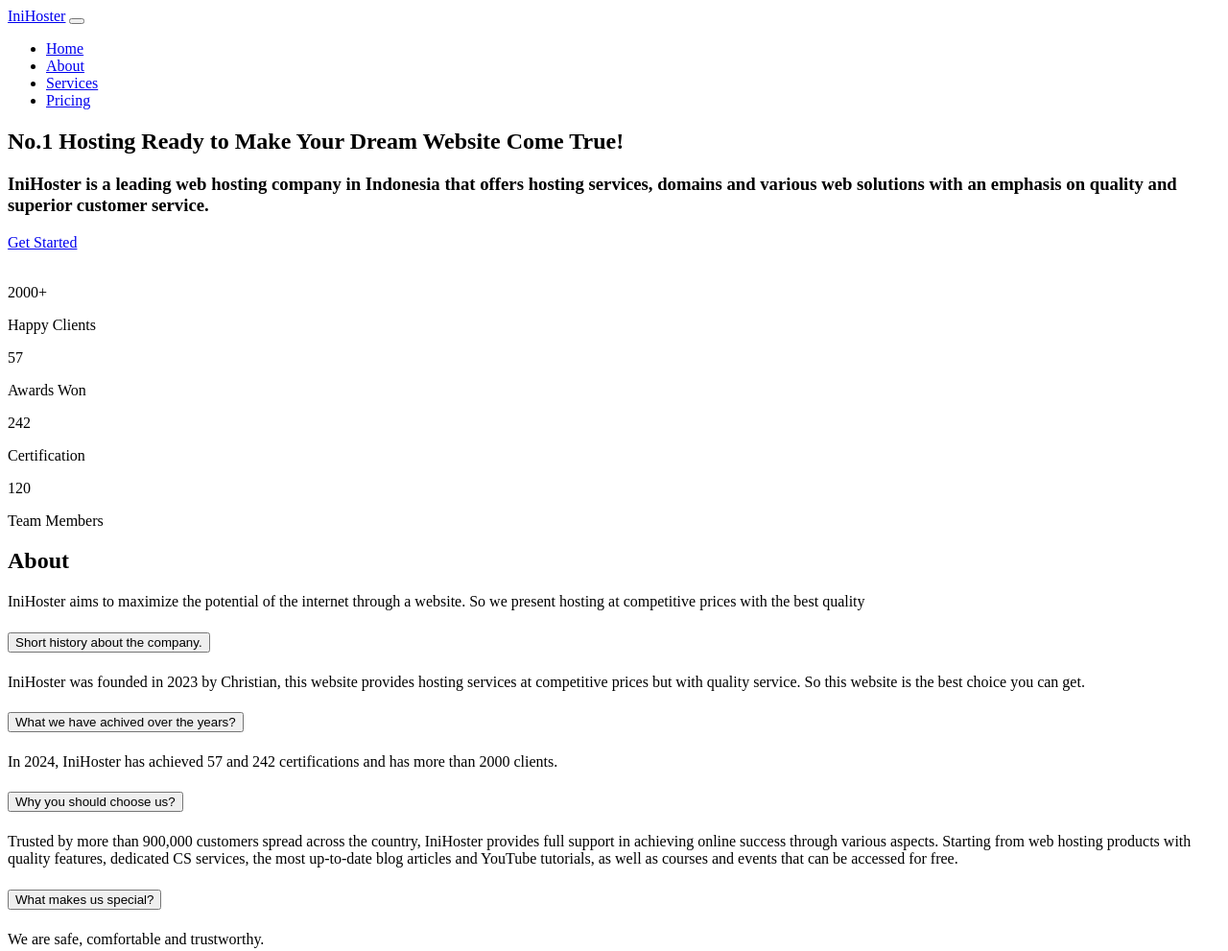
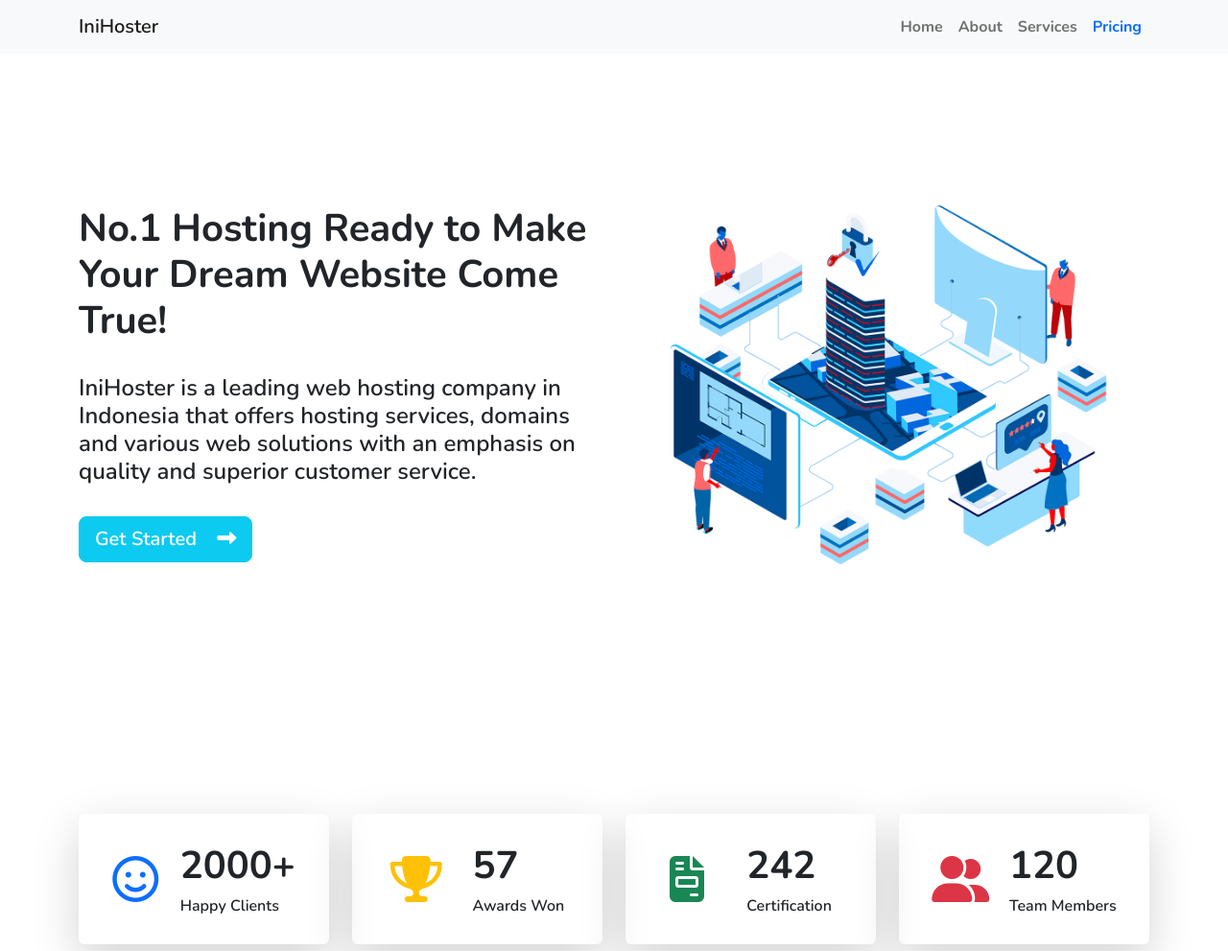
Before and after one commit to ifs21028-itdel/Praktikum6, a plain HTML site: page index.html in a window 1280 px wide. Shown: the top 991 px of the page at 96% size. Drawn offline with nearby package versions, Linux system fonts and the light colour scheme; the site is published under a folder, as on GitHub Pages, so addresses that start at the root find nothing.

Commit message:
index.html

```diff
--- a/index.html
+++ b/index.html
@@ -8,16 +8,16 @@
 <title>PABWE - INIHOSTER</title>
 
 <!-- Font Awesome 6 -->
-<link rel="stylesheet" href="/assets/vendor/fontawesome-free-6.4.0-web/css/all.min.css" />
+<link rel="stylesheet" href="assets/vendor/fontawesome-free-6.4.0-web/css/all.min.css" />
 
 <!-- Bootstrap 5 -->
-<link rel="stylesheet" href="/assets/vendor/bootstrap-5.2.3-dist/css/bootstrap.min.css" />
+<link rel="stylesheet" href="assets/vendor/bootstrap-5.2.3-dist/css/bootstrap.min.css" />
 
 <!-- AOS Animation -->
-<link rel="stylesheet" href="/assets/vendor/aos-master/dist/aos.css" />
+<link rel="stylesheet" href="assets/vendor/aos-master/dist/aos.css" />
 
 <!-- Custom CSS -->
-<link rel="stylesheet" href="/assets/css/style.css" />
+<link rel="stylesheet" href="assets/css/style.css" />
 </head>
 
 <body data-bs-spy="scroll" data-bs-target="#navbar-scroll">
@@ -65,7 +65,7 @@
     </div>
     </div>
     <div class="col-lg-6 d-flex align-self-center">
-        <img src="/assets/img/why-us.png" alt="" class="img-fluid" data-aos="fade-left" />
+        <img src="assets/img/why-us.png" alt="" class="img-fluid" data-aos="fade-left" />
     </div>
 </div>
 </section>
@@ -301,7 +301,7 @@
 <!-- End | Services Section -->
 
 <!-- Start | Newsletter Section -->
-<div class="py-5" style="background: url(/assets/img/cta.jpg) fixed">
+<div class="py-5" style="background: url(assets/img/cta.jpg) fixed">
     <div class="container text-white">
     <div class="row py-5 d-flex align-items-center justify-content-between">
         <div class="col-lg-9">
@@ -464,8 +464,8 @@ Close
     </div>
     <!-- End | Footer Section -->
 
-<script src="/assets/vendor/bootstrap-5.2.3-dist/js/bootstrap.bundle.min.js"></script>
-<script src="/assets/vendor/aos-master/dist/aos.js"></script>
+<script src="assets/vendor/bootstrap-5.2.3-dist/js/bootstrap.bundle.min.js"></script>
+<script src="assets/vendor/aos-master/dist/aos.js"></script>
 <script>
 AOS.init({
 duration: 1000,
```
